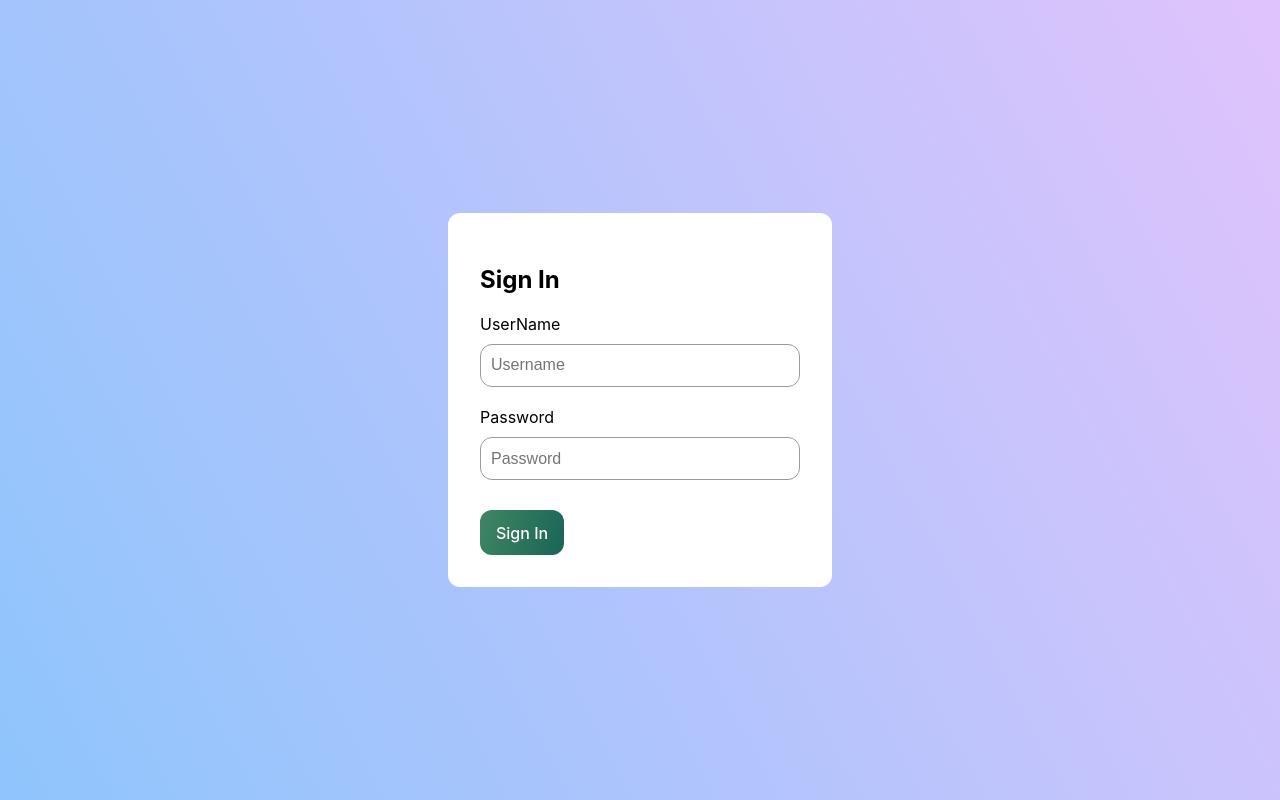
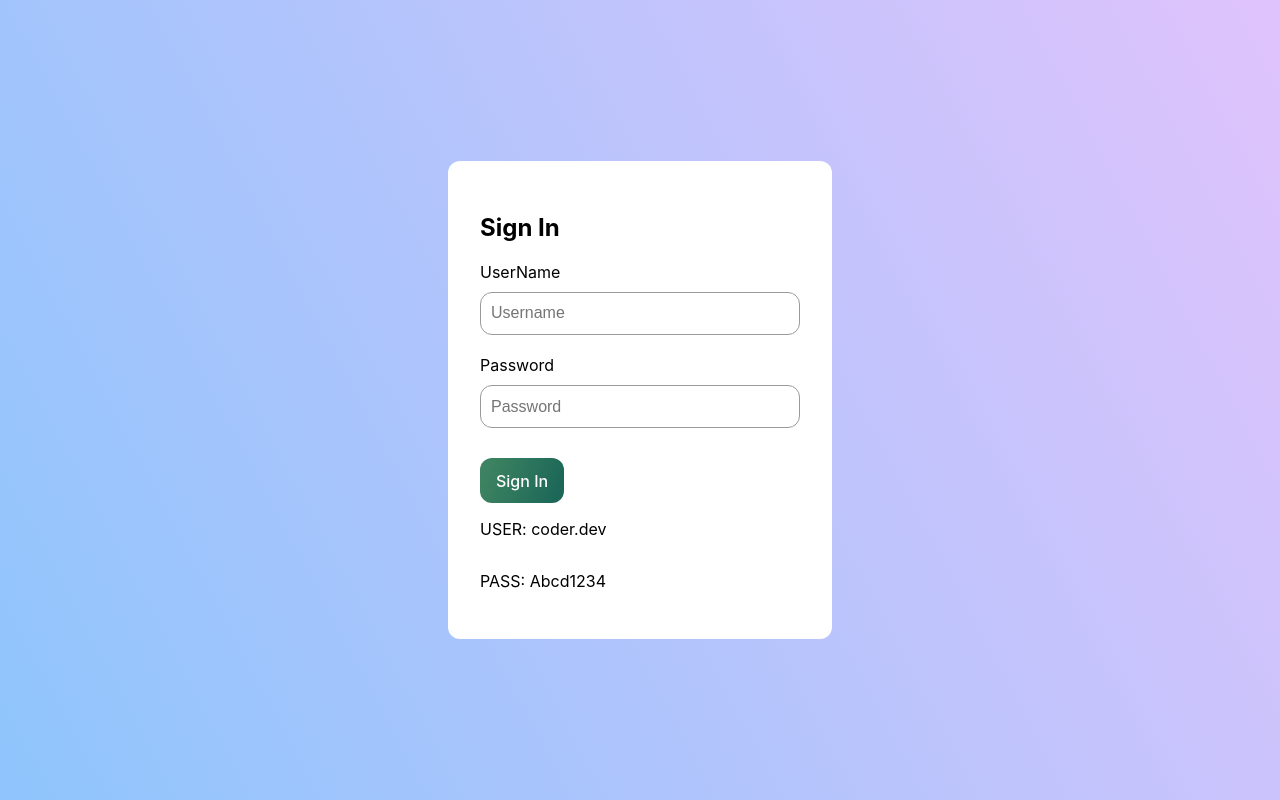
Before and after one commit to Psahu1296/todo-app, a React (Create React App) app: page /login in a window 1280 px wide. Built offline with nearby package versions, Linux system fonts and the light colour scheme.

Commit message:
Update Login.tsx

```diff
--- a/src/Components/Login.tsx
+++ b/src/Components/Login.tsx
@@ -4,7 +4,7 @@ import { UserContext } from "./UserProvider";
 import { useNavigate } from "react-router-dom";
 
 const UserDetails = {
-  user: "coder.dev@gmail.com",
+  user: "coder.dev",
   password: "Abcd1234",
 };
 
@@ -65,6 +65,8 @@ const Login = () => {
         </div>
         <p className="error" style={{visibility: signError? 'visible': 'hidden'}}>*{signError}</p>
         <button onClick={signInHandler}>Sign In</button>
+        <p>USER: coder.dev</p>
+        <p>PASS: Abcd1234</p>
       </div>
     </div>
   );
```
